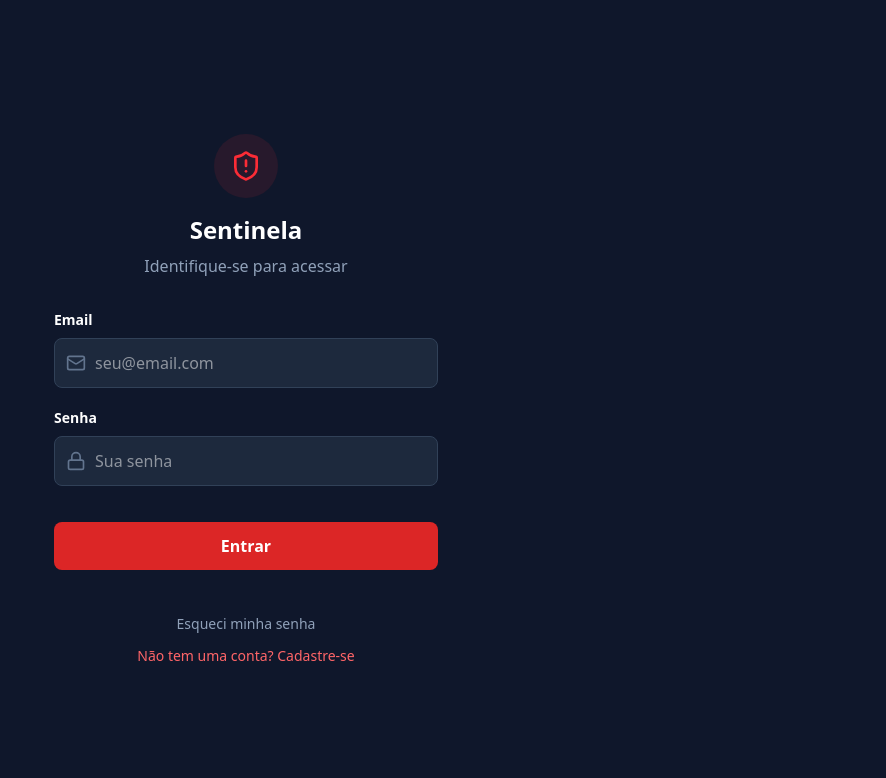
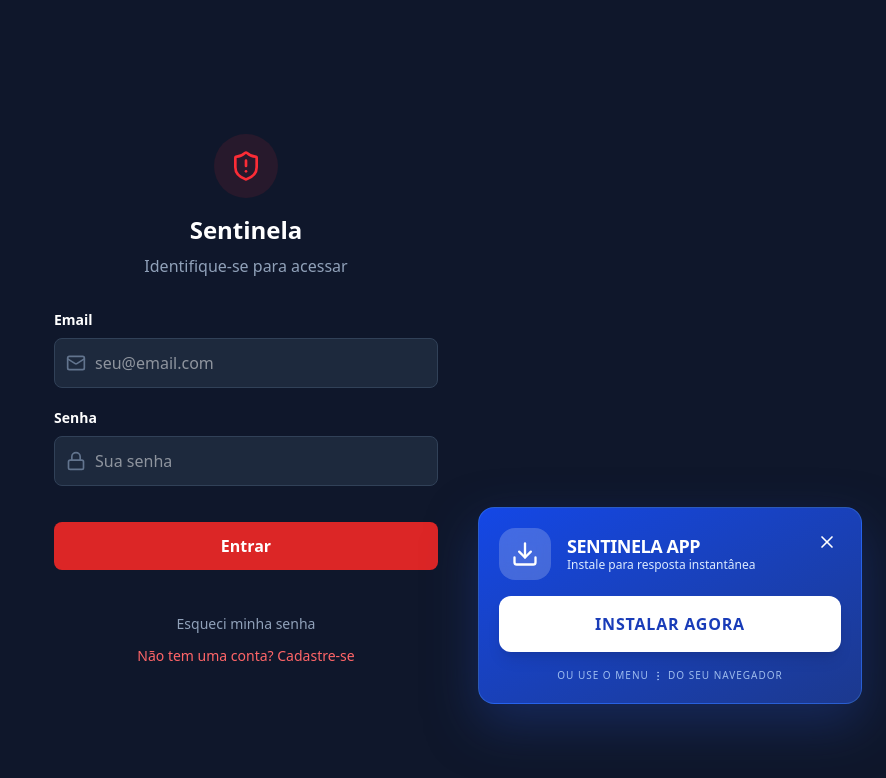
Before and after one commit to MMVSILVA/Sentinela---Senai-Volta-Redonda, a React (Vite) app: page / in a window 1280 px wide. Shown: the top 778 px of the page, without its empty margins (394-1280 px from the left). Built offline with nearby package versions, Linux system fonts and the light colour scheme; no server answers; the database is empty.

Commit message:
Add files via upload

```diff
--- a/src/components/AlertOverlay.tsx
+++ b/src/components/AlertOverlay.tsx
@@ -1,6 +1,6 @@
 import React, { useEffect, useRef } from 'react';
 import { useStore } from '../store/useStore';
-import { AlertOctagon, Flame, Map, X, CheckCircle2, Plus, Volume2, VolumeX, ShieldAlert } from 'lucide-react';
+import { AlertOctagon, Flame, Map, X, CheckCircle2, Plus, Volume2, VolumeX, ShieldAlert, Copy, Check } from 'lucide-react';
 import { Chat } from './Chat';
 import { motion, AnimatePresence } from 'motion/react';
 import { audioManager } from '../lib/audio';
@@ -8,9 +8,19 @@ import { audioManager } from '../lib/audio';
 export function AlertOverlay() {
   const { alerts, resolveAlert, dismissedAlertIds, dismissAlert, user } = useStore();
   const [muted, setMuted] = React.useState(false);
+  const [copied, setCopied] = React.useState(false);
 
   const activeAlerts = alerts.filter(a => a.active);
   const activeAlert = activeAlerts.find(a => !dismissedAlertIds.includes(a.id));
+
+  const copyToClipboard = () => {
+    if (activeAlert?.location) {
+      const coords = `${activeAlert.location.lat}, ${activeAlert.location.lng}`;
+      navigator.clipboard.writeText(coords);
+      setCopied(true);
+      setTimeout(() => setCopied(false), 2000);
+    }
+  };
   const lastNotificationTime = useRef<number>(0);
 
   useEffect(() => {
@@ -205,15 +215,24 @@ export function AlertOverlay() {
               )}
 
               {activeAlert.location && (
+                <div className="flex gap-2">
                   <a
                     href={`https://www.google.com/maps/search/?api=1&query=${activeAlert.location.lat},${activeAlert.location.lng}`}
                     target="_blank"
                     rel="noopener noreferrer"
-                  className="flex items-center justify-center gap-3 w-full bg-white text-slate-950 font-black py-4 rounded-xl hover:scale-[1.02] active:scale-95 transition-all shadow-xl"
+                    className="flex-[3] flex items-center justify-center gap-3 bg-white text-slate-950 font-black py-4 rounded-xl hover:scale-[1.02] active:scale-95 transition-all shadow-xl text-xs sm:text-sm"
                   >
-                  <Map className="w-6 h-6" />
-                  VER MAPA EM TEMPO REAL
+                    <Map className="w-5 h-5 sm:w-6 sm:h-6" />
+                    VER MAPA
                   </a>
+                  <button
+                    onClick={copyToClipboard}
+                    className="flex-1 flex items-center justify-center bg-white/20 backdrop-blur-sm text-white rounded-xl hover:bg-white/30 active:scale-95 transition-all border border-white/20"
+                    title="Copiar Coordenadas"
+                  >
+                    {copied ? <Check className="w-5 h-5 text-green-400" /> : <Copy className="w-5 h-5" />}
+                  </button>
+                </div>
               )}
             </div>
 
--- a/src/components/InstallPWA.tsx
+++ b/src/components/InstallPWA.tsx
@@ -1,5 +1,5 @@
 import React, { useEffect, useState } from 'react';
-import { Download, Share, X } from 'lucide-react';
+import { Download, Share, X, MoreVertical } from 'lucide-react';
 
 export function InstallPWA() {
   const [supportsPWA, setSupportsPWA] = useState(false);
@@ -9,12 +9,20 @@ export function InstallPWA() {
   const [isStandalone, setIsStandalone] = useState(false);
 
   useEffect(() => {
-    // Detect iOS more reliably
+    // 1. Check if already dismissed in last 24h
+    const lastDismissed = localStorage.getItem('pwa_prompt_dismissed');
+    if (lastDismissed) {
+      const dismissTime = parseInt(lastDismissed, 10);
+      const now = Date.now();
+      if (now - dismissTime < 24 * 60 * 60 * 1000) {
+        setIsDismissed(true);
+      }
+    }
+
+    // 2. Detect environment
     const ua = window.navigator.userAgent;
     const isIOSMobile = /iPad|iPhone|iPod/.test(ua) || (navigator.platform === 'MacIntel' && navigator.maxTouchPoints > 1);
-    const isSafari = isIOSMobile && /WebKit/i.test(ua) && !/CriOS/i.test(ua);
 
-    // Detect if already installed (standalone)
     const standalone = window.matchMedia('(display-mode: standalone)').matches || ('standalone' in window.navigator && (window.navigator as any).standalone);
     setIsStandalone(standalone);
 
@@ -23,75 +31,95 @@ export function InstallPWA() {
       setSupportsPWA(true);
     }
 
+    // 3. Listen for deferred prompt
     const handler = (e: Event) => {
       e.preventDefault();
       setSupportsPWA(true);
       setPromptInstall(e);
+      console.log('PWA: beforeinstallprompt caught');
     };
 
     window.addEventListener('beforeinstallprompt', handler);
 
-    return () => window.removeEventListener('beforeinstallprompt', handler);
+    // 4. Fallback for Android Chrome if manifest is valid but event was missed
+    // We show it after a bit if not standalone
+    const timer = setTimeout(() => {
+      if (!standalone && !isIOSMobile) {
+        setSupportsPWA(true);
+      }
+    }, 5000);
+
+    return () => {
+      window.removeEventListener('beforeinstallprompt', handler);
+      clearTimeout(timer);
+    };
   }, []);
 
   const onClick = (evt: React.MouseEvent<HTMLButtonElement>) => {
     evt.preventDefault();
-    if (!promptInstall) return;
+    if (!promptInstall) {
+      alert("Para instalar: no Android, toque nos três pontinhos do navegador e selecione 'Instalar aplicativo' ou 'Adicionar à tela inicial'.");
+      return;
+    }
 
     promptInstall.prompt();
 
     promptInstall.userChoice.then((choiceResult: { outcome: string }) => {
       if (choiceResult.outcome === 'accepted') {
-        console.log('User accepted the install prompt');
-        setSupportsPWA(false); // Hide prompt after install
-      } else {
-        console.log('User dismissed the install prompt');
+        setSupportsPWA(false);
       }
     });
+  };
+
+  const dismiss = () => {
+    setIsDismissed(true);
+    localStorage.setItem('pwa_prompt_dismissed', Date.now().toString());
   };
 
   if (!supportsPWA || isDismissed || isStandalone) return null;
 
   return (
-    <div className="fixed bottom-24 left-1/2 -translate-x-1/2 z-50 w-11/12 max-w-sm">
-      <div className="bg-blue-600 text-white p-4 rounded-2xl shadow-2xl flex flex-col gap-3 border border-blue-500">
-        <div className="flex items-center justify-between gap-4">
-          <div className="flex items-center gap-3">
-            <div className="bg-white/20 p-2 rounded-full">
-              <Download className="w-6 h-6" />
+    <div className="fixed bottom-24 left-4 right-4 z-50 md:left-auto md:right-6 md:w-96 animate-in fade-in slide-in-from-bottom-10">
+      <div className="bg-gradient-to-br from-blue-700 to-blue-900 text-white p-5 rounded-2xl shadow-[0_20px_50px_rgba(30,58,138,0.5)] border border-blue-400/30">
+        <div className="flex items-start justify-between mb-4">
+          <div className="flex items-center gap-4">
+            <div className="bg-white/20 p-3 rounded-2xl backdrop-blur-sm">
+              <Download className="w-7 h-7 text-white" />
             </div>
-            <div className="flex flex-col">
-              <span className="font-bold text-sm">Instalar Sentinela</span>
-              <span className="text-xs text-blue-100">Acesso rápido na tela inicial</span>
+            <div>
+              <h3 className="font-black text-lg leading-tight uppercase tracking-tight">Sentinela App</h3>
+              <p className="text-blue-100 text-xs">Instale para resposta instantânea</p>
             </div>
           </div>
-
-          <div className="flex items-center gap-2">
-            {!isIOS && (
-              <button
-                onClick={onClick}
-                className="bg-white text-blue-600 px-4 py-2 rounded-full text-sm font-bold shadow-sm hover:bg-blue-50 transition-colors"
-              >
-                Instalar
-              </button>
-            )}
-            <button
-              onClick={() => setIsDismissed(true)}
-              className="p-2 text-blue-200 hover:text-white transition-colors"
-              aria-label="Fechar"
-            >
-              <X className="w-5 h-5" />
-            </button>
-          </div>
+          <button
+            onClick={dismiss}
+            className="p-1 hover:bg-white/10 rounded-full transition-colors"
+          >
+            <X className="w-5 h-5" />
+          </button>
         </div>
 
-        {isIOS && (
-          <div className="text-sm bg-blue-700/50 p-3 rounded-xl mt-1">
-            <p className="flex items-center gap-2">
-              1. Toque no ícone de <Share className="w-4 h-4 inline" /> na barra inferior.
+        {!isIOS ? (
+           <div className="space-y-4">
+             <button
+                onClick={onClick}
+                className="w-full bg-white text-blue-800 font-black py-4 rounded-xl shadow-lg hover:bg-blue-50 active:scale-95 transition-all text-center uppercase tracking-wider"
+              >
+                Instalar Agora
+              </button>
+              {!promptInstall && (
+                 <p className="text-[10px] text-blue-200 text-center uppercase font-medium tracking-widest opacity-80">
+                   Ou use o menu <MoreVertical className="w-3 h-3 inline" /> do seu navegador
+                 </p>
+              )}
+           </div>
+        ) : (
+          <div className="bg-white/10 backdrop-blur-sm p-4 rounded-xl border border-white/10">
+            <p className="text-sm font-medium leading-relaxed">
+              1. Toque no ícone de <Share className="w-5 h-5 inline mx-1 text-blue-300" /> (Compartilhar)
             </p>
-            <p className="mt-1 flex items-center gap-2">
-              2. Escolha <strong className="font-bold">"Adicionar à Tela de Início"</strong>.
+            <p className="text-sm font-medium mt-3 leading-relaxed">
+              2. Selecione <strong className="text-blue-300 font-black uppercase tracking-tighter">"Adicionar à Tela de Início"</strong>
             </p>
           </div>
         )}
```
Also changed, not shown: src/components/UpdatePrompt.tsx (+37 -11 lines). Lines whose indentation alone changed are shown as unchanged.
